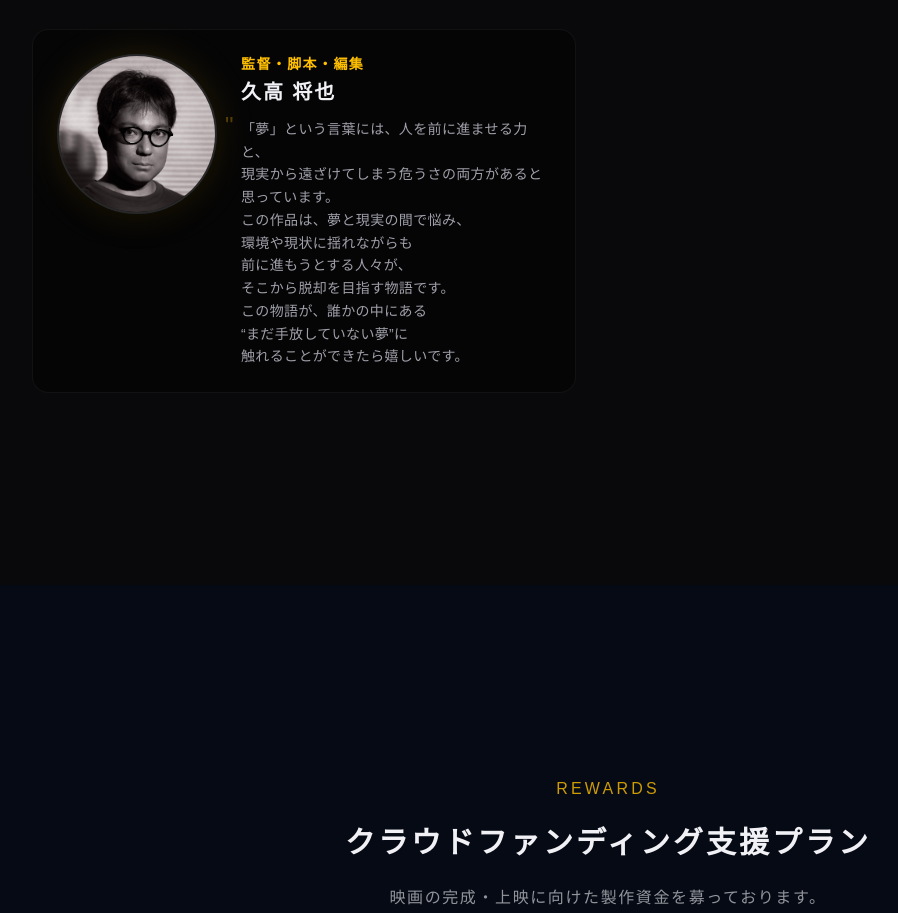
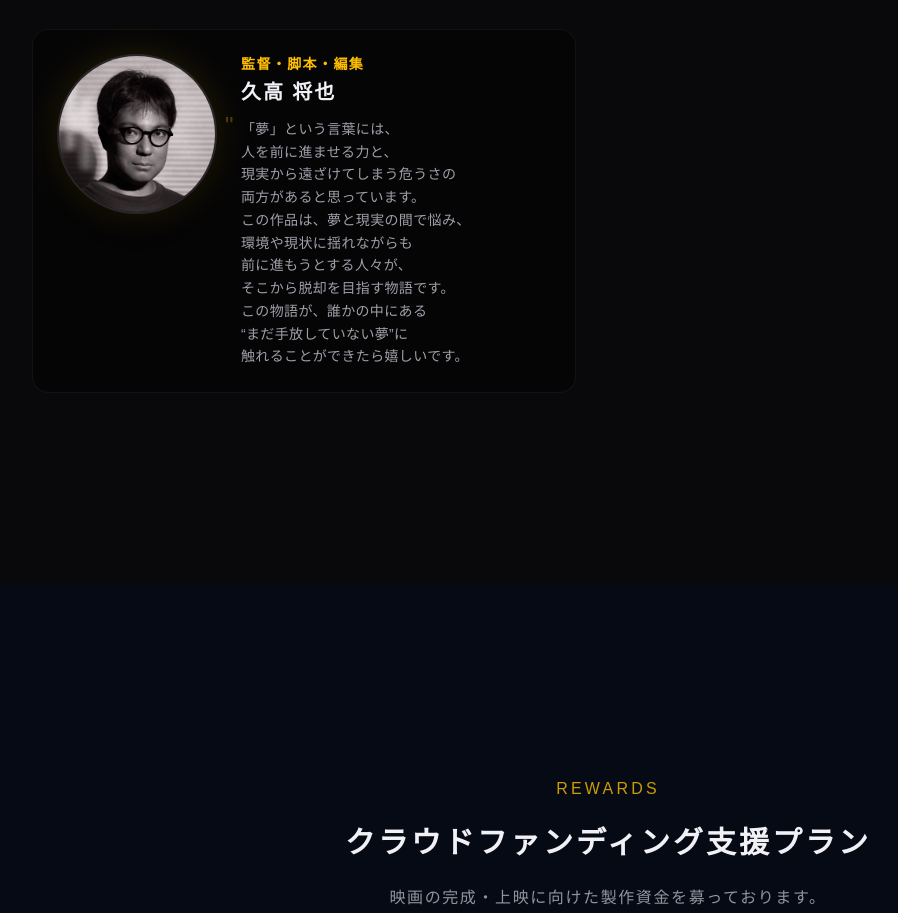
Before and after one commit to kdkmsy1016-ops/pipedream, a Next.js app: page / in a window 1280 px wide. Shown: the part 4900-5813 px from the top of the page, without its empty margins (32-930 px from the left). Built offline with nearby package versions, Linux system fonts and the light colour scheme; no server answers.

Commit message:
docs: adjust comment line breaks again

```diff
--- a/app/components/StaffCastSection.tsx
+++ b/app/components/StaffCastSection.tsx
@@ -9,7 +9,7 @@ const STAFF_MEMBERS = [
         role: "監督・脚本・編集",
         name: "久高 将也",
         image: "/prof/kudaka.jpg",
-        comment: "「夢」という言葉には、人を前に進ませる力と、<br>現実から遠ざけてしまう危うさの両方があると<br>思っています。<br>この作品は、夢と現実の間で悩み、<br>環境や現状に揺れながらも<br>前に進もうとする人々が、<br>そこから脱却を目指す物語です。<br>この物語が、誰かの中にある<br>“まだ手放していない夢”に<br>触れることができたら嬉しいです。"
+        comment: "「夢」という言葉には、<br>人を前に進ませる力と、<br>現実から遠ざけてしまう危うさの<br>両方があると思っています。<br>この作品は、夢と現実の間で悩み、<br>環境や現状に揺れながらも<br>前に進もうとする人々が、<br>そこから脱却を目指す物語です。<br>この物語が、誰かの中にある<br>“まだ手放していない夢”に<br>触れることができたら嬉しいです。"
     }
 ];
 
```
